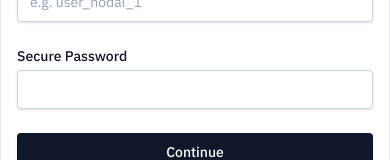
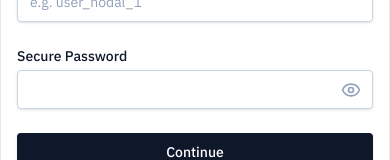
Before and after one commit to adrianroywilliams37-cloud/DRISHTI, a React (Vite) app: page /login in a window 390 px wide. Shown: the part 429-589 px from the top of the page. Built offline with nearby package versions, Linux system fonts and the light colour scheme; no server answers.

Commit message:
feat: Add show password toggle to web and mobile login screens

```diff
--- a/src/components/views/LoginView.tsx
+++ b/src/components/views/LoginView.tsx
@@ -1,12 +1,13 @@
 import React, { useState } from 'react';
 import { useNavigate } from 'react-router-dom';
 import { useAuth } from '../../context/AuthContext';
-import { Shield, AlertCircle, KeyRound } from 'lucide-react';
+import { Shield, AlertCircle, KeyRound, Eye, EyeOff } from 'lucide-react';
 
 export function LoginView() {
   const [step, setStep] = useState<1 | 2>(1);
   const [loginId, setLoginId] = useState('');
   const [password, setPassword] = useState('');
+  const [showPassword, setShowPassword] = useState(false);
   const [otp, setOtp] = useState('');
   const [error, setError] = useState('');
   const [isLoading, setIsLoading] = useState(false);
@@ -97,16 +98,27 @@
                 <label htmlFor="password" className="block text-sm font-medium text-slate-900">
                   Secure Password
                 </label>
-                <div className="mt-1">
+                <div className="mt-1 relative">
                   <input
                     id="password"
                     name="password"
-                    type="password"
+                    type={showPassword ? "text" : "password"}
                     required
                     value={password}
                     onChange={(e) => { setPassword(e.target.value); setError(''); }}
-                    className="appearance-none block w-full px-3 py-2 border border-slate-300 rounded-sm shadow-sm placeholder-slate-400 focus:outline-none focus:ring-slate-900 focus:border-slate-900 sm:text-sm"
+                    className="appearance-none block w-full px-3 py-2 border border-slate-300 rounded-sm shadow-sm placeholder-slate-400 focus:outline-none focus:ring-slate-900 focus:border-slate-900 sm:text-sm pr-10"
                   />
+                  <button
+                    type="button"
+                    onClick={() => setShowPassword(!showPassword)}
+                    className="absolute inset-y-0 right-0 pr-3 flex items-center text-slate-400 hover:text-slate-600 focus:outline-none"
+                  >
+                    {showPassword ? (
+                      <EyeOff className="h-5 w-5" aria-hidden="true" />
+                    ) : (
+                      <Eye className="h-5 w-5" aria-hidden="true" />
+                    )}
+                  </button>
                 </div>
               </div>
 
```
Also changed, not shown: 1 other file (tests, documents, lock files or other folders).
